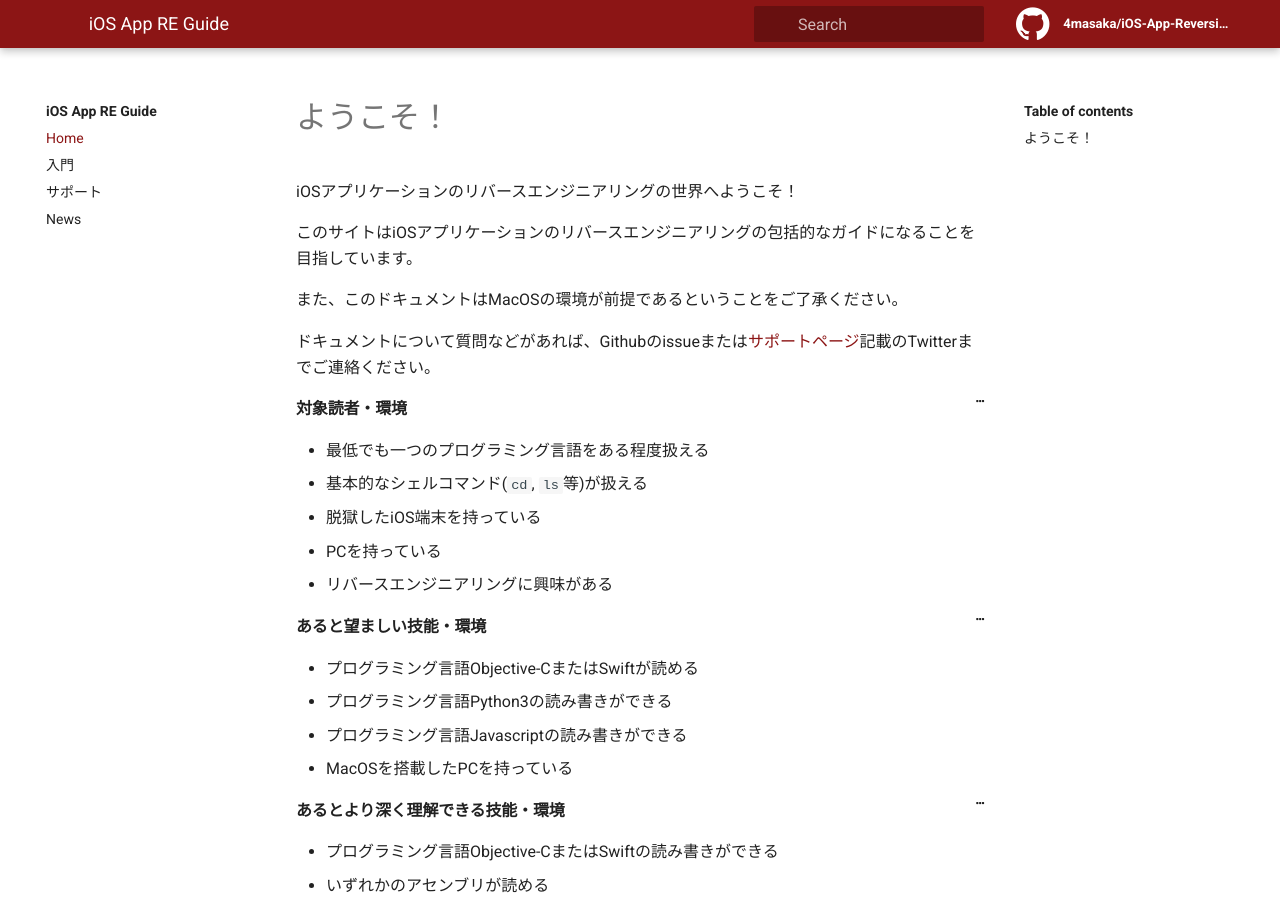
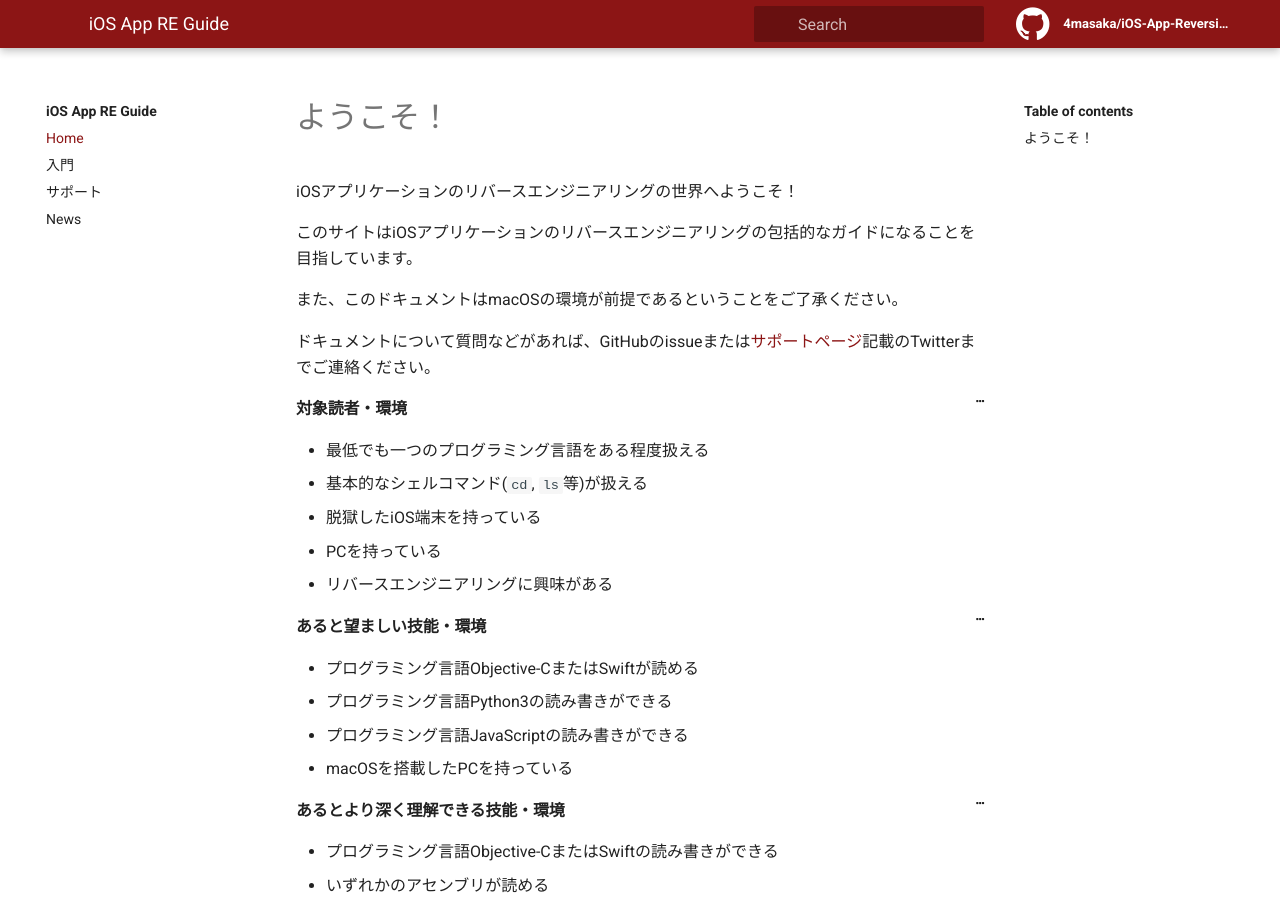
Before and after one commit to sh1ma/iOS-App-Reversing-guide, a Jekyll site: the page built from pages/index.md, in a window 1280 px wide and 900 px high. Built offline with Jekyll 4.4.1, drawn with Linux system fonts in a browser that asks for light colours.

Commit message:
Fix typos

```diff
--- a/pages/index.md
+++ b/pages/index.md
@@ -9,9 +9,9 @@ iOSアプリケーションのリバースエンジニアリングの世界へ
 
 このサイトはiOSアプリケーションのリバースエンジニアリングの包括的なガイドになることを目指しています。
 
-また、このドキュメントはMacOSの環境が前提であるということをご了承ください。
+また、このドキュメントはmacOSの環境が前提であるということをご了承ください。
 
-ドキュメントについて質問などがあれば、Githubのissueまたは[サポートページ](support/)記載のTwitterまでご連絡ください。
+ドキュメントについて質問などがあれば、GitHubのissueまたは[サポートページ](support/)記載のTwitterまでご連絡ください。
 
 #### 対象読者・環境
 - 最低でも一つのプログラミング言語をある程度扱える
@@ -23,8 +23,8 @@ iOSアプリケーションのリバースエンジニアリングの世界へ
 #### あると望ましい技能・環境
 - プログラミング言語Objective-CまたはSwiftが読める
 - プログラミング言語Python3の読み書きができる
-- プログラミング言語Javascriptの読み書きができる
-- MacOSを搭載したPCを持っている
+- プログラミング言語JavaScriptの読み書きができる
+- macOSを搭載したPCを持っている
 
 #### あるとより深く理解できる技能・環境
 - プログラミング言語Objective-CまたはSwiftの読み書きができる
```
Also changed, not shown: README.md (+1 -1 lines), _docs/getting-started.md (+4 -4 lines).
